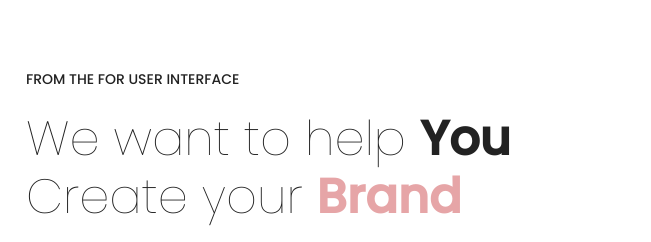
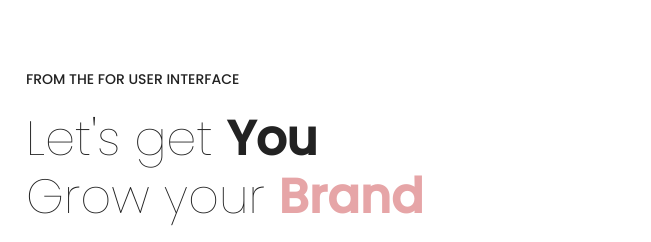
Before and after one commit to liaisoni/liaisoni, a plain HTML site: page index.html in a window 1280 px wide. Shown: the part 222-464 px from the top of the page, 629-1280 px from the left. Drawn offline with Linux system fonts and the light colour scheme; a web font is replaced by a local one.

Commit message:
Update index.html

```diff
--- a/index.html
+++ b/index.html
@@ -60,8 +60,8 @@
 					<div class="col-lg-6">
 						<div class="story-content">
 							<h6 class="text-uppercase">From the for User interface</h6>
-							<h1>We want to help <span class="sp-1">You</span><br>
-							Create your <span class="sp-2">Brand</span></h1>
+							<h1>Let's get <span class="sp-1">You</span><br>
+							Grow your <span class="sp-2">Brand</span></h1>
 							<a href="#" class="genric-btn primary circle arrow">Get Started<span class="lnr lnr-arrow-right"></span></a>
 						</div>
 					</div>
```
